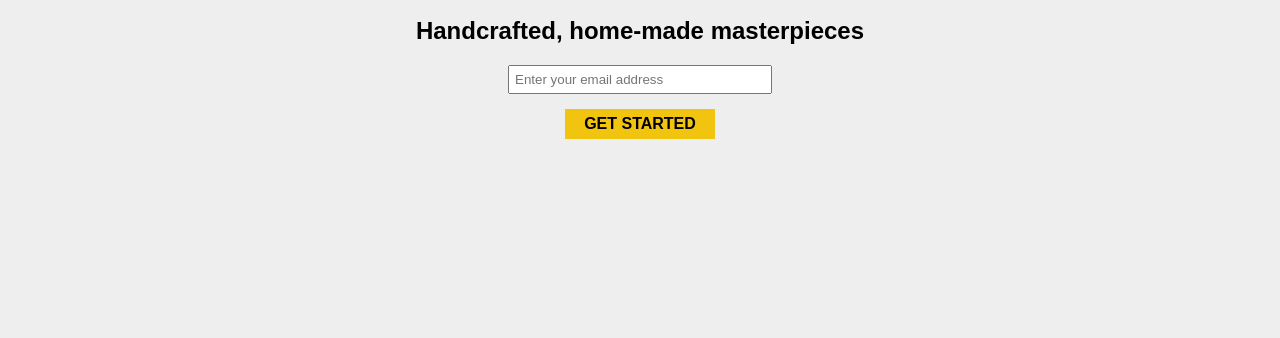
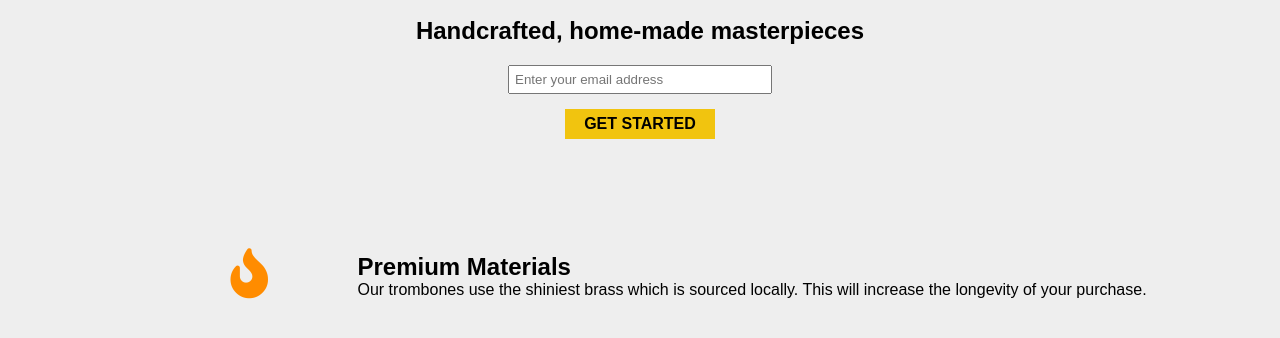
Before and after one commit to suba-muthu/product_landing_page, a plain HTML site: page index.html in a window 1280 px wide. Shown: the part 228-566 px from the top of the page. Drawn offline with Linux system fonts and the light colour scheme.

Commit message:
add fontAwesome icon

```diff
--- a/index.html
+++ b/index.html
@@ -6,6 +6,7 @@
     <meta name="viewport" content="width=device-width, initial-scale=1.0">
     <title>Product Landing Page</title>
     <link rel="stylesheet" href="styles.css">
+    <link rel="stylesheet" href="https://use.fontawesome.com/releases/v5.8.2/css/all.css">
 </head>
 <body>
     <header id="header">
@@ -31,6 +32,17 @@
                 <input type="submit" id="submit" value="GET STARTED">
             </form>
         </section>
+        <section>
+                <div class="fire-icon">
+                    <div>
+                        <i class="fas fa-fire"></i>
+                    </div>
+                    <div class="content-1">
+                        <h2>Premium Materials</h2>
+                        <p>Our trombones use the shiniest brass which is sourced locally. This will increase the longevity of your purchase.</p>
+                    </div>
+                </div>
+        </section>
     </main>
 </body>
 </html>
--- a/styles.css
+++ b/styles.css
@@ -2,6 +2,7 @@ body {
     font-family: sans-serif;
     background-color: #eeeeee;
     margin: 0;
+    box-sizing: border-box;
 }
 
 #header-img {
@@ -61,3 +62,28 @@ nav > ul > li {
 #submit:hover {
     background-color: #ff8c00;
 }
+
+.fire-icon {
+    display: flex;
+    margin-top: 7vw;
+}
+
+.fas {
+    font-size: 50px;
+    display: flex;
+    text-align: center;
+    margin-top: 20px;
+    margin-left: 18vw;
+    color: #ff8c00;
+}
+
+.content-1 {
+    display: flex;
+    flex-direction: column;
+    margin-left: 7vw;
+    margin-top: 25px;
+}
+
+h2, p {
+    margin: 0;
+}
```
